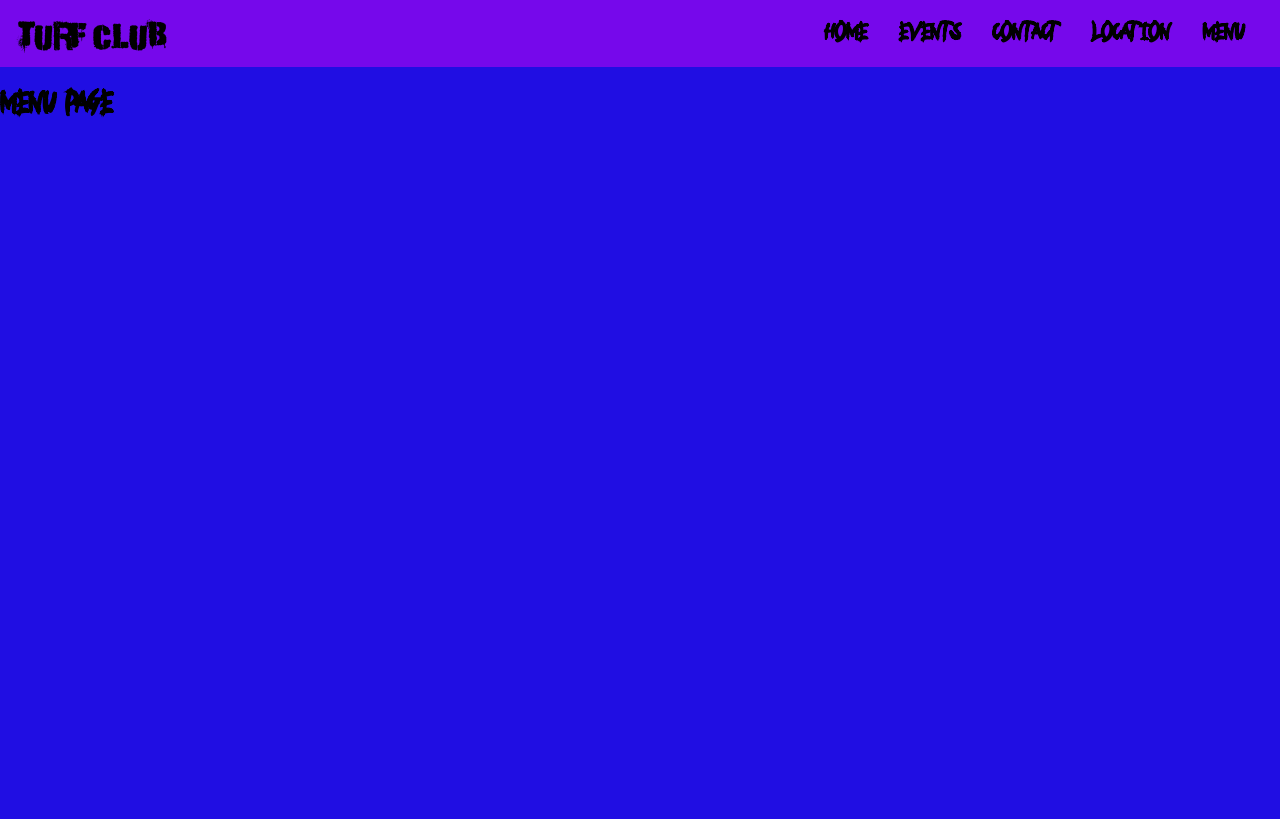
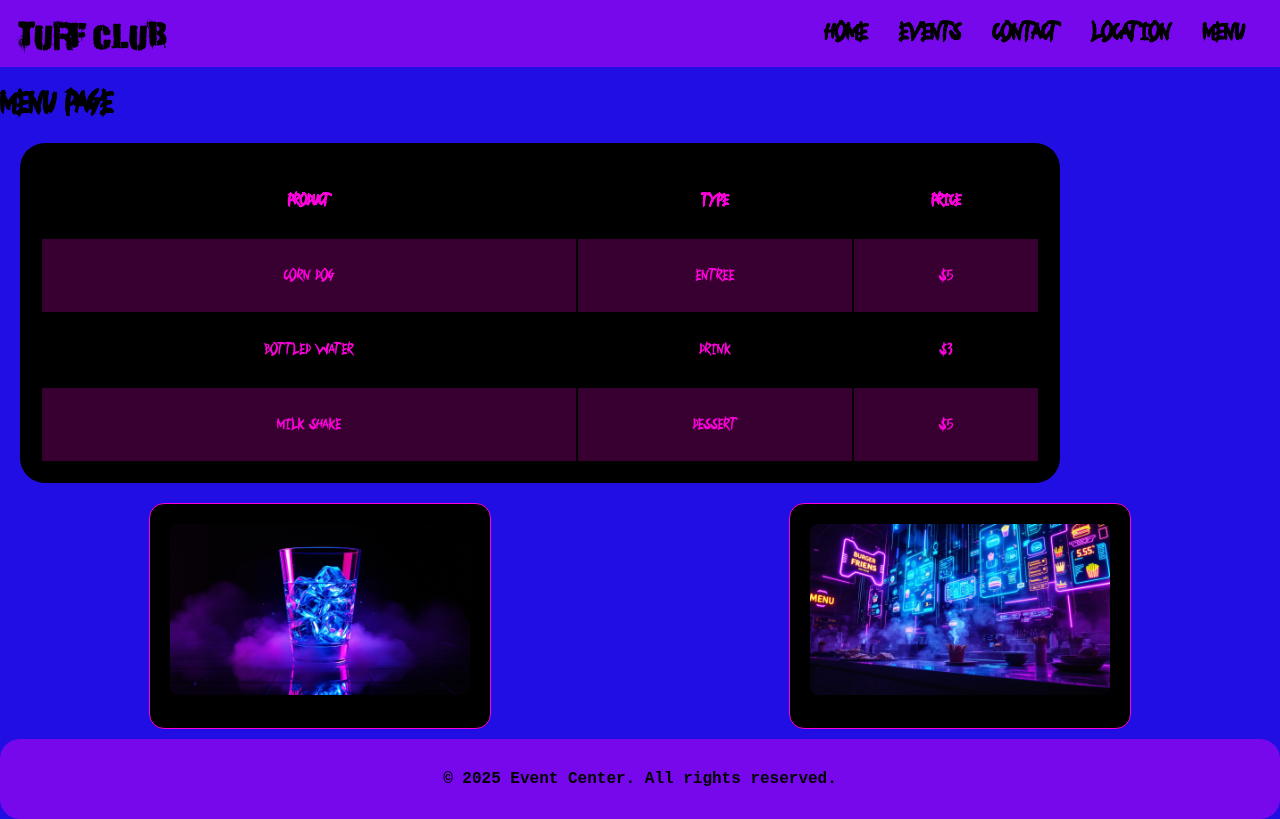
Before and after one commit to Mrattata/project_event_center, a plain HTML site: page menu.html in a window 1280 px wide. Drawn offline with Linux system fonts and the light colour scheme.

Commit message:
menu page completed

```diff
--- a/css/styles.css
+++ b/css/styles.css
@@ -98,6 +98,7 @@ body {
 
 .event {
     border: rgb(253, 0, 219) 1px solid;
+    background-color: black;
     padding: 20px;
     text-align: center;
     border-radius: 15px;
@@ -118,6 +119,53 @@ body {
     justify-content: space-around;
     gap: 20px;
 }
+.menu{
+    display: flex;
+    flex-wrap: wrap;
+    justify-content: space-around;
+    color:  rgb(253, 0, 219);
+    background-color: black;
+    text-align: center;
+    max-width: 1000px;
+    height: 300px;
+    border-radius: 25px;
+    margin: 20px;
+    padding: 20px;
+}
+.menu table{
+    border-color: rgb(253, 0, 219);
+    border: 1px;
+  width: 100%;
+}
+.menu td th {
+    border: 1px solid rgb(253, 0, 219);
+    text-align: left;
+    padding: 8px;
+  }
+
+  .menu tr:nth-child(even) {
+    background-color: rgba(253, 0, 219, 0.219);
+  }
+
+  .menu_img{
+    display: flex;
+    justify-content: space-around;
+    flex-wrap: wrap;
+  }
+
+  .menu_images{
+    border: rgb(253, 0, 219) 1px solid;
+    background-color: black;
+    padding: 20px;
+    border-radius: 15px;
+    max-width: 300px;
+  }
+  .menu_images img{
+    width: 100%;
+    border-radius: 8px;
+    margin-bottom: 10px;
+}
+
 
 
 .site-footer{
@@ -129,6 +177,7 @@ body {
     text-align: center;
     background-color:  rgb(118, 8, 235);
 
+
 }
 /* Using grid without media queries and mobile responsive */
 /* .event-grid {
--- a/menu.html
+++ b/menu.html
@@ -22,5 +22,41 @@
         </nav>
     </header>
     <h1>Menu Page</h1>
+    <section class="menu">
+    <table>
+        <tr>
+          <th>product</th>
+          <th>type</th>
+          <th>price</th>
+        </tr>
+        <tr>
+          <td>Corn Dog</td>
+          <td>entree</td>
+          <td>$5</td>
+        </tr>
+        <tr>
+          <td>Bottled Water</td>
+          <td>Drink</td>
+          <td>$3</td>
+        </tr>
+        <tr>
+          <td>Milk Shake</td>
+          <td>Dessert</td>
+          <td>$5</td>
+        </tr>
+      </table>
+      </section>
+      <section class="menu_img">
+      <div class="menu_images">
+        <img src="assets/StockCake-Neon Cocktail Glow_1746073920.jpg" alt="Concert">
+      </div>
+      <div class="menu_images">
+        <img src="assets/StockCake-Neon Food Future_1746074043.jpg" alt="Concert">
+      </div>
+    </section>
+
+    <footer class="site-footer">
+        <p>&copy; 2025 Event Center. All rights reserved.</p>
+    </footer>
 </body>
 </html>
```
Also changed, not shown: assets/StockCake-Neon Cocktail Glow_1746073920.jpg (added), assets/StockCake-Neon Food Future_1746074043.jpg (added).
